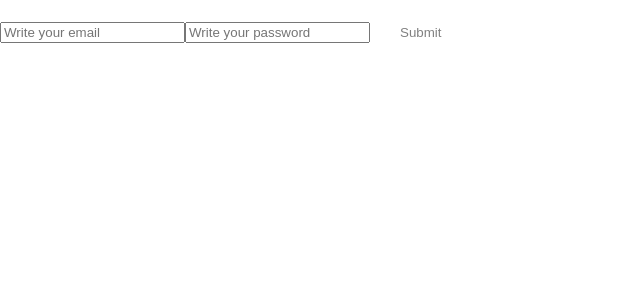
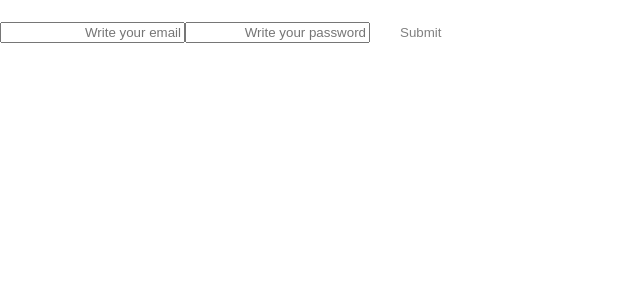
Before and after one commit to kirill25460/Photo-Project, a React (Create React App) app: page / in a window 1280 px wide. Shown: the top 300 px of the page, without its empty margins (0-640 px from the left). Built offline with nearby package versions, Linux system fonts and the light colour scheme.

Commit message:
small edit

```diff
--- a/src/components/AdminPanelInput/AdminPanelInput.jsx
+++ b/src/components/AdminPanelInput/AdminPanelInput.jsx
@@ -1,5 +1,5 @@
 import PropTypes from 'prop-types'
-//import { useState } from 'react'
+import styles from './AdminPanelInput.module.css'
 
 
 const AdminPanelInput = ({ text, type, value, setValue }) => {
@@ -10,7 +10,7 @@ const AdminPanelInput = ({ text, type, value, setValue }) => {
 
   return (
     <>
-      <input placeholder={text} type={type} value={value} onChange={handleChange} />
+      <input className={styles.inputLogin} placeholder={text} type={type} value={value} onChange={handleChange} />
     </>
   )
 }
--- a/src/components/AdminPanelInput/AdminPanelInput.module.css
+++ b/src/components/AdminPanelInput/AdminPanelInput.module.css
@@ -1,3 +1,3 @@
 .inputLogin {
-    text-align: end
+    text-align: end;
 };
```
